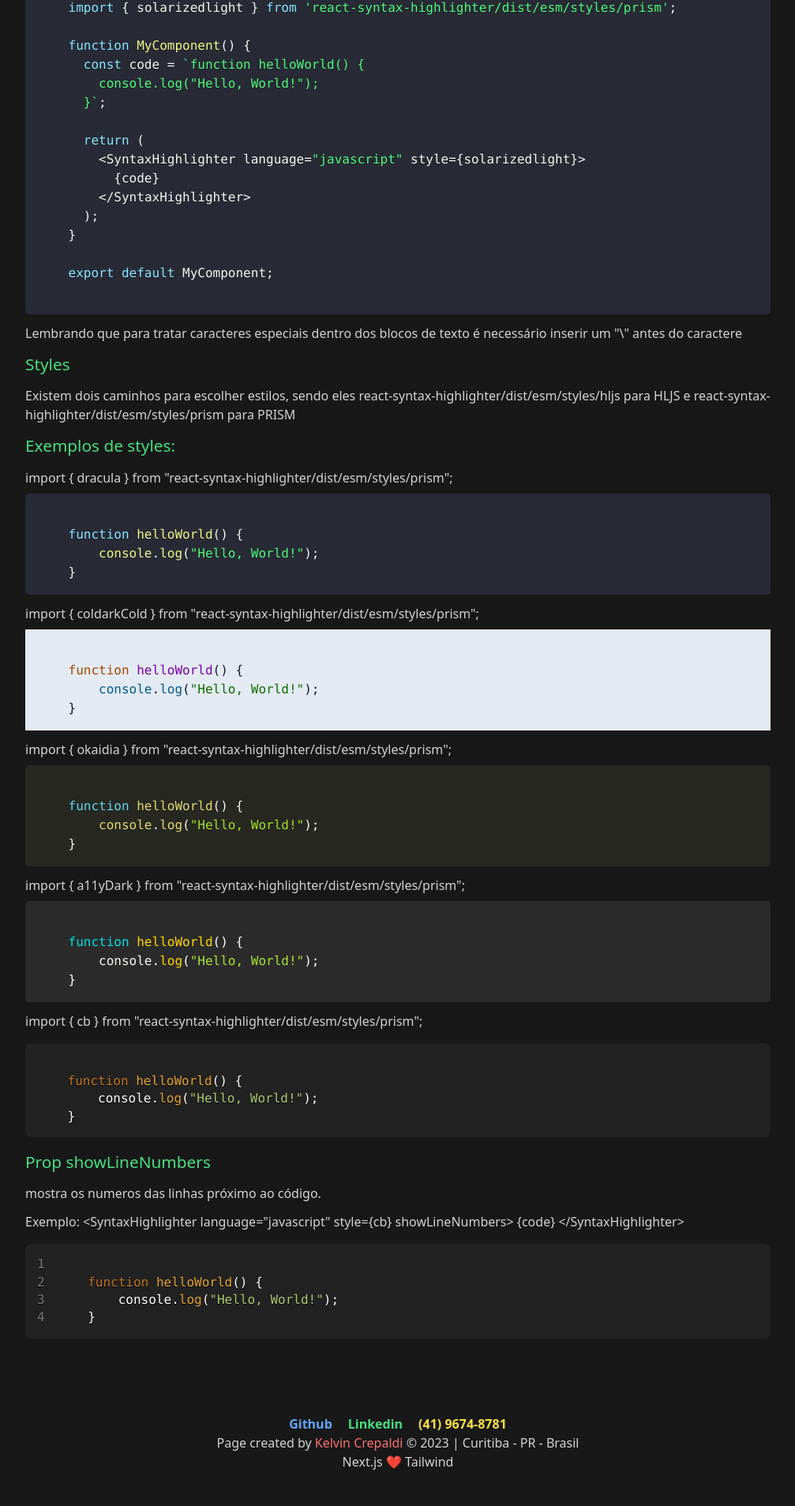
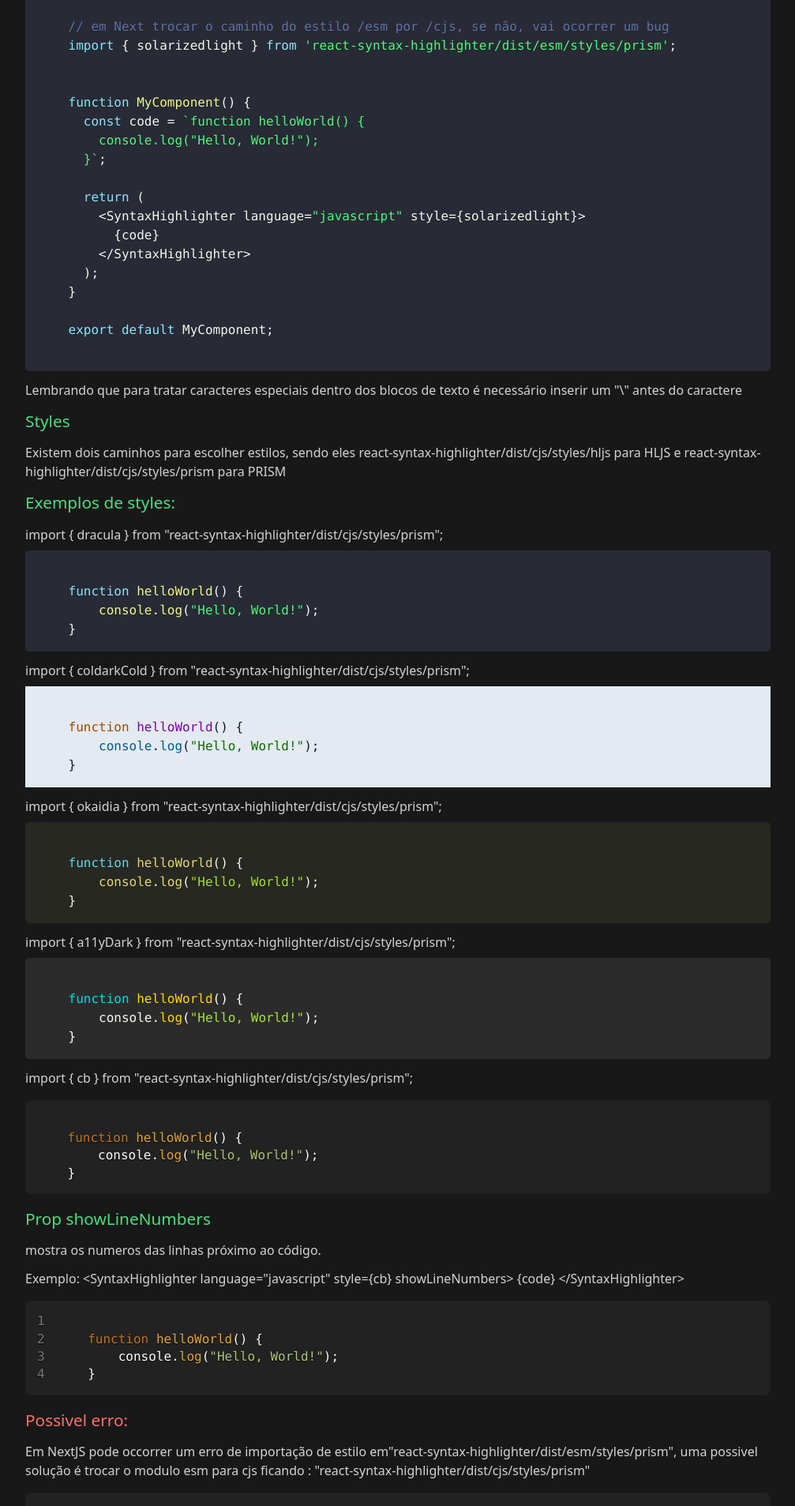
Before and after one commit to KelvinCrepaldi/kelvincrepaldiv2, a Next.js app: page /notes/reactsyntaxhighlighter in a window 1280 px wide. Shown: the part 875-2782 px from the top of the page at 79% size, without its empty margins (136-1143 px from the left). Before the commit the page ends 2758 px from the top, so only its background shows below. Built offline with nearby package versions, Linux system fonts and the light colour scheme.

Commit message:
fix: react syntax highlight importation esm to csj

```diff
--- a/src/pages/notes/reactsyntaxhighlighter.tsx
+++ b/src/pages/notes/reactsyntaxhighlighter.tsx
@@ -6,13 +6,35 @@ import {
   okaidia,
   a11yDark,
   cb,
-} from "react-syntax-highlighter/dist/esm/styles/prism";
+} from "react-syntax-highlighter/dist/cjs/styles/prism";
 
 export default function ReactSyntaxHighlighter() {
   const code = `
     function helloWorld() {
         console.log("Hello, World!");
     }`;
+
+  const code2 = `
+    import { Prism as SyntaxHighlighter } from 'react-syntax-highlighter';
+
+    // em Next trocar o caminho do estilo /esm por /cjs, se não, vai ocorrer um bug
+    import { solarizedlight } from 'react-syntax-highlighter/dist/esm/styles/prism';
+
+
+    function MyComponent() {
+      const code = \`function helloWorld() {
+        console.log("Hello, World!");
+      }\`;
+
+      return (
+        <SyntaxHighlighter language="javascript" style={solarizedlight}>
+          {code}
+        </SyntaxHighlighter>
+      );
+    }
+
+    export default MyComponent;
+    `;
   return (
     <>
       <div className="flex justify-start ">
@@ -22,7 +44,7 @@ export default function ReactSyntaxHighlighter() {
       </div>
       <div className="space-y-3">
         <h1 className="text-green-400">
-          Estilizando código com ReactSyntaxHighlighter
+          Estilizando código com React Syntax Highlighter
         </h1>
         <p>
           React Syntax Highlighter é uma biblioteca popular que exibe códigos de
@@ -58,24 +80,7 @@ export default function ReactSyntaxHighlighter() {
           desejada
         </p>
         <SyntaxHighlighter language="javascript" style={dracula}>
-          {`
-    import { Prism as SyntaxHighlighter } from 'react-syntax-highlighter';
-    import { solarizedlight } from 'react-syntax-highlighter/dist/esm/styles/prism';
-
-    function MyComponent() {
-      const code = \`function helloWorld() {
-        console.log("Hello, World!");
-      }\`;
-
-      return (
-        <SyntaxHighlighter language="javascript" style={solarizedlight}>
-          {code}
-        </SyntaxHighlighter>
-      );
-    }
-
-    export default MyComponent;
-    `}
+          {code2}
         </SyntaxHighlighter>
         <p>
           Lembrando que para tratar caracteres especiais dentro dos blocos de
@@ -87,27 +92,27 @@ export default function ReactSyntaxHighlighter() {
         <h2 className="text-green-400">Styles</h2>
         <p>
           Existem dois caminhos para escolher estilos, sendo eles
-          react-syntax-highlighter/dist/esm/styles/hljs para HLJS e
-          react-syntax-highlighter/dist/esm/styles/prism para PRISM
+          react-syntax-highlighter/dist/cjs/styles/hljs para HLJS e
+          react-syntax-highlighter/dist/cjs/styles/prism para PRISM
         </p>
         <h2 className="text-green-400">Exemplos de styles:</h2>
-        <p>{`import { dracula } from "react-syntax-highlighter/dist/esm/styles/prism";`}</p>
+        <p>{`import { dracula } from "react-syntax-highlighter/dist/cjs/styles/prism";`}</p>
         <SyntaxHighlighter language="javascript" style={dracula}>
           {code}
         </SyntaxHighlighter>
-        <p>{`import { coldarkCold } from "react-syntax-highlighter/dist/esm/styles/prism";`}</p>
+        <p>{`import { coldarkCold } from "react-syntax-highlighter/dist/cjs/styles/prism";`}</p>
         <SyntaxHighlighter language="javascript" style={coldarkCold}>
           {code}
         </SyntaxHighlighter>
-        <p>{`import { okaidia } from "react-syntax-highlighter/dist/esm/styles/prism";`}</p>
+        <p>{`import { okaidia } from "react-syntax-highlighter/dist/cjs/styles/prism";`}</p>
         <SyntaxHighlighter language="javascript" style={okaidia}>
           {code}
         </SyntaxHighlighter>
-        <p>{`import { a11yDark } from "react-syntax-highlighter/dist/esm/styles/prism";`}</p>
+        <p>{`import { a11yDark } from "react-syntax-highlighter/dist/cjs/styles/prism";`}</p>
         <SyntaxHighlighter language="javascript" style={a11yDark}>
           {code}
         </SyntaxHighlighter>
-        <p>{`import { cb } from "react-syntax-highlighter/dist/esm/styles/prism";`}</p>
+        <p>{`import { cb } from "react-syntax-highlighter/dist/cjs/styles/prism";`}</p>
         <SyntaxHighlighter language="javascript" style={cb}>
           {code}
         </SyntaxHighlighter>
@@ -118,6 +123,24 @@ export default function ReactSyntaxHighlighter() {
         <SyntaxHighlighter language="javascript" style={cb} showLineNumbers>
           {code}
         </SyntaxHighlighter>
+        <h2 className="text-red-400">Possivel erro:</h2>
+        <p>
+          Em NextJS pode occorrer um erro de importação de estilo em
+          {`"`}react-syntax-highlighter/dist/esm/styles/prism{`"`}, uma possivel
+          solução é trocar o modulo esm para cjs ficando : {`"`}
+          react-syntax-highlighter/dist/cjs/styles/prism{`"`}
+        </p>
+        <SyntaxHighlighter language="javascript" style={cb} showLineNumbers>
+          {`
+import { Prism as SyntaxHighlighter } from "react-syntax-highlighter";
+import {
+  dracula,
+  coldarkCold,
+  okaidia,
+  a11yDark,
+  cb,
+} from "react-syntax-highlighter/dist/cjs/styles/prism";`}
+        </SyntaxHighlighter>
       </div>
     </>
   );
```
